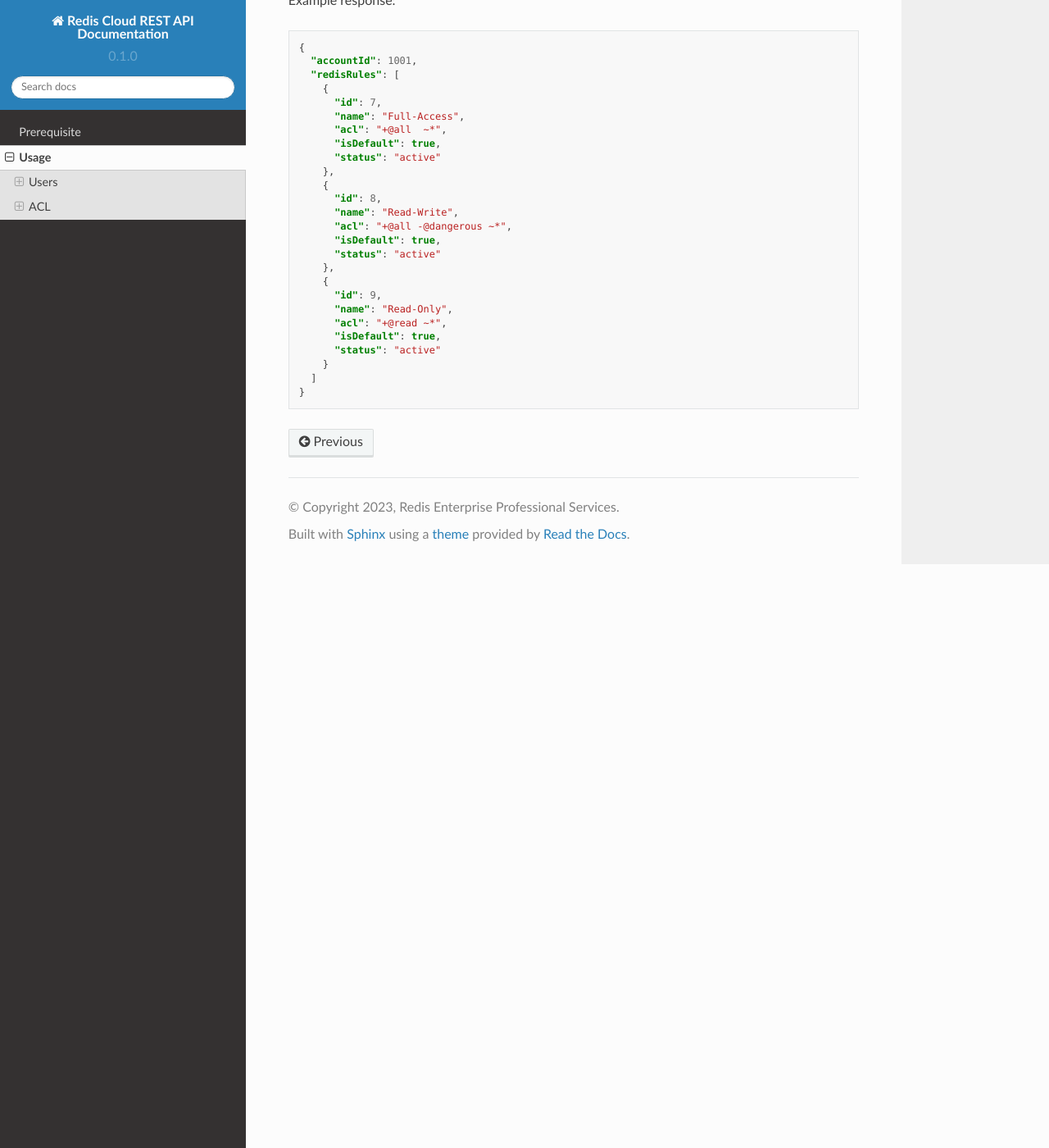
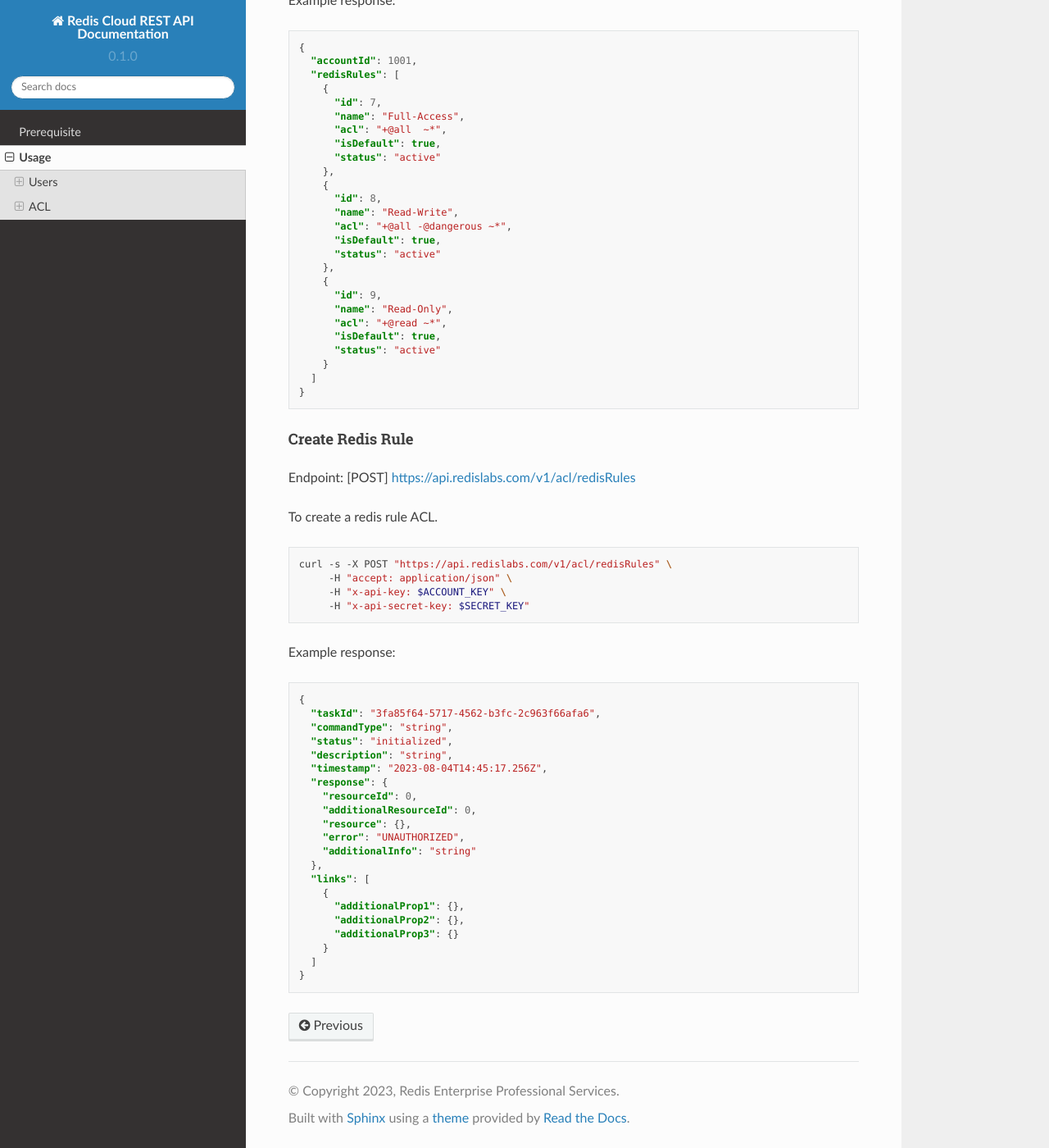
Before and after one commit to Redis-ProfessionalService/cloud-api, a Sphinx documentation site: the page built from docs/source/usage.rst, in a window 1280 px wide and 1400 px high, scrolled down 3683 px. Shown: the whole window at 82% size. Built offline with Sphinx 7.4.7 and the Read the Docs theme 2.0.0, drawn with Linux system fonts in a browser that asks for light colours; some of the changed text lies outside the part shown.

Commit message:
Update usage.rst

```diff
--- a/docs/source/usage.rst
+++ b/docs/source/usage.rst
@@ -221,3 +221,43 @@
       }
     ]
   }
+
+Create Redis Rule
++++++++++++++++++
+
+Endpoint: [POST] https://api.redislabs.com/v1/acl/redisRules
+
+To create a redis rule ACL.
+
+.. code-block:: shell
+
+  curl -s -X POST "https://api.redislabs.com/v1/acl/redisRules" \
+       -H "accept: application/json" \
+       -H "x-api-key: $ACCOUNT_KEY" \
+       -H "x-api-secret-key: $SECRET_KEY"
+
+Example response:
+
+.. code-block:: json
+
+  {
+    "taskId": "3fa85f64-5717-4562-b3fc-2c963f66afa6",
+    "commandType": "string",
+    "status": "initialized",
+    "description": "string",
+    "timestamp": "2023-08-04T14:45:17.256Z",
+    "response": {
+      "resourceId": 0,
+      "additionalResourceId": 0,
+      "resource": {},
+      "error": "UNAUTHORIZED",
+      "additionalInfo": "string"
+    },
+    "links": [
+      {
+        "additionalProp1": {},
+        "additionalProp2": {},
+        "additionalProp3": {}
+      }
+    ]
+  }
```
Also changed, not shown: other parts of docs/source/usage.rst (+2 -2 lines).
